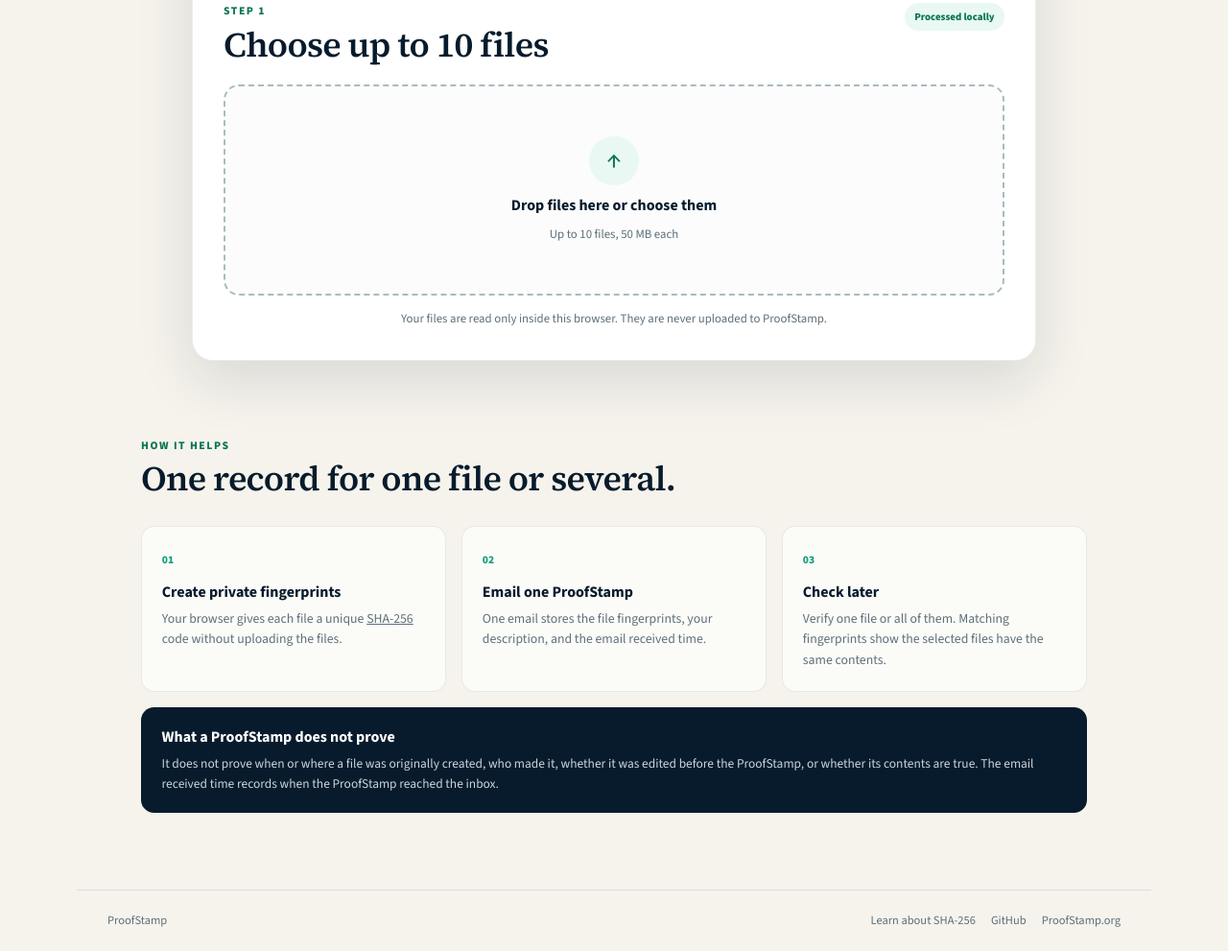
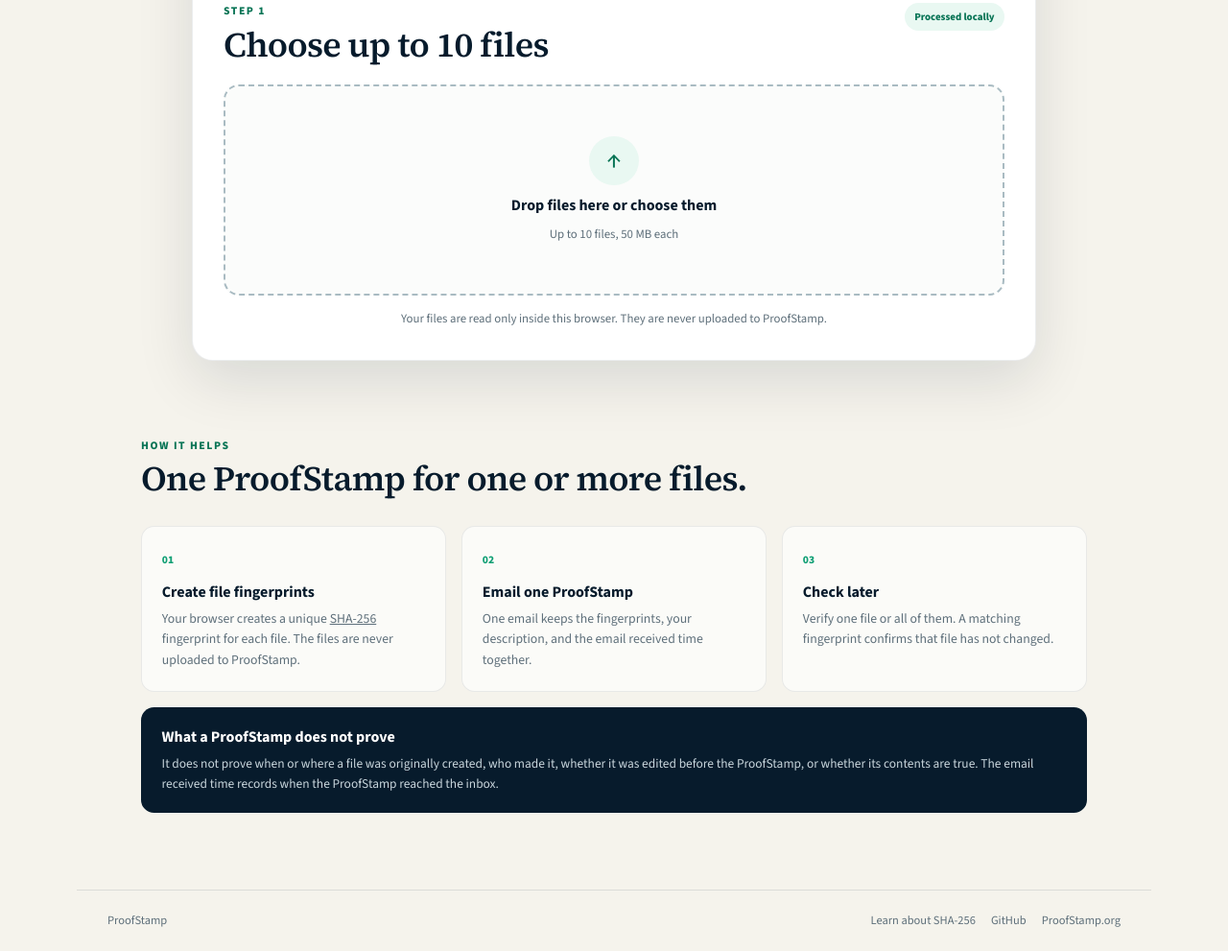
Before and after one commit to Proof-Stamp/emailapp, a website with bundled scripts: page public/index.html in a window 1280 px wide. Shown: the part 744-1735 px from the top of the page at 96% size. Built offline with nearby package versions, Linux system fonts and the light colour scheme.

Commit message:
Polish multi-file explanation copy

```diff
--- a/public/index.html
+++ b/public/index.html
@@ -220,23 +220,23 @@
       <section class="explanation" id="privacy" aria-labelledby="explanation-title">
         <div>
           <p class="stage-kicker">How it helps</p>
-          <h2 id="explanation-title">One record for one file or several.</h2>
+          <h2 id="explanation-title">One ProofStamp for one or more files.</h2>
         </div>
         <div class="explanation-grid">
           <article>
             <span class="explanation-number">01</span>
-            <h3>Create private fingerprints</h3>
-            <p>Your browser gives each file a unique <a href="https://proofstamp.org/what-is-a-hash-function-sha-256-explained/">SHA-256</a> code without uploading the files.</p>
+            <h3>Create file fingerprints</h3>
+            <p>Your browser creates a unique <a href="https://proofstamp.org/what-is-a-hash-function-sha-256-explained/">SHA-256</a> fingerprint for each file. The files are never uploaded to ProofStamp.</p>
           </article>
           <article>
             <span class="explanation-number">02</span>
             <h3>Email one ProofStamp</h3>
-            <p>One email stores the file fingerprints, your description, and the email received time.</p>
+            <p>One email keeps the fingerprints, your description, and the email received time together.</p>
           </article>
           <article>
             <span class="explanation-number">03</span>
             <h3>Check later</h3>
-            <p>Verify one file or all of them. Matching fingerprints show the selected files have the same contents.</p>
+            <p>Verify one file or all of them. A matching fingerprint confirms that file has not changed.</p>
           </article>
         </div>
         <div class="limitation">
```
